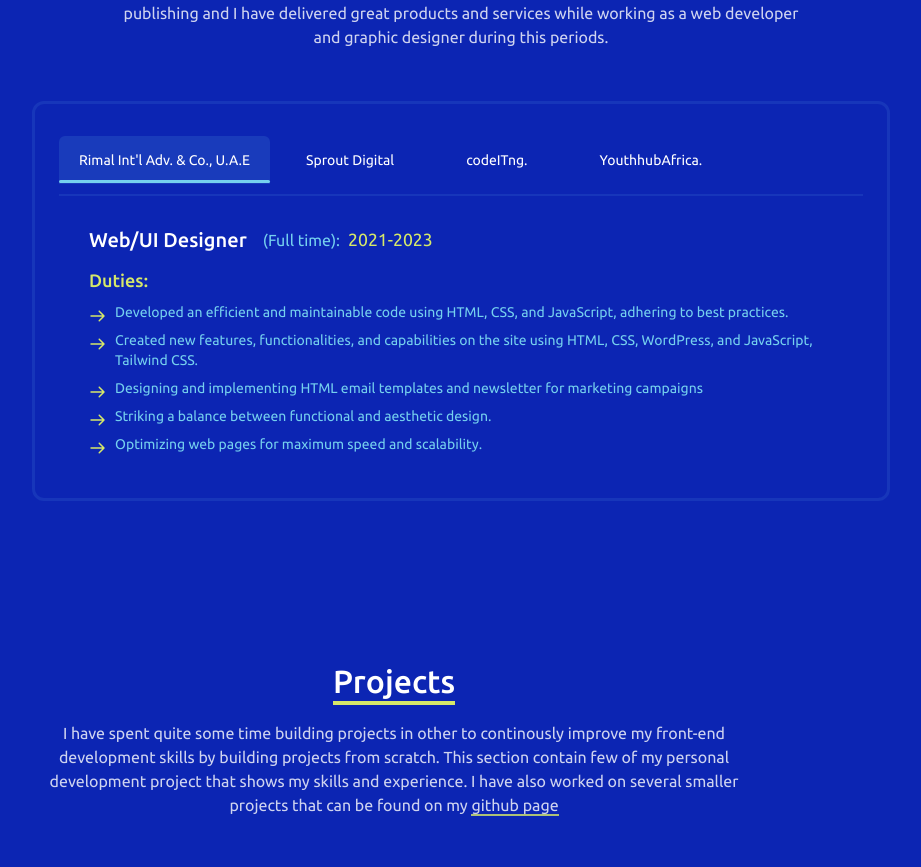
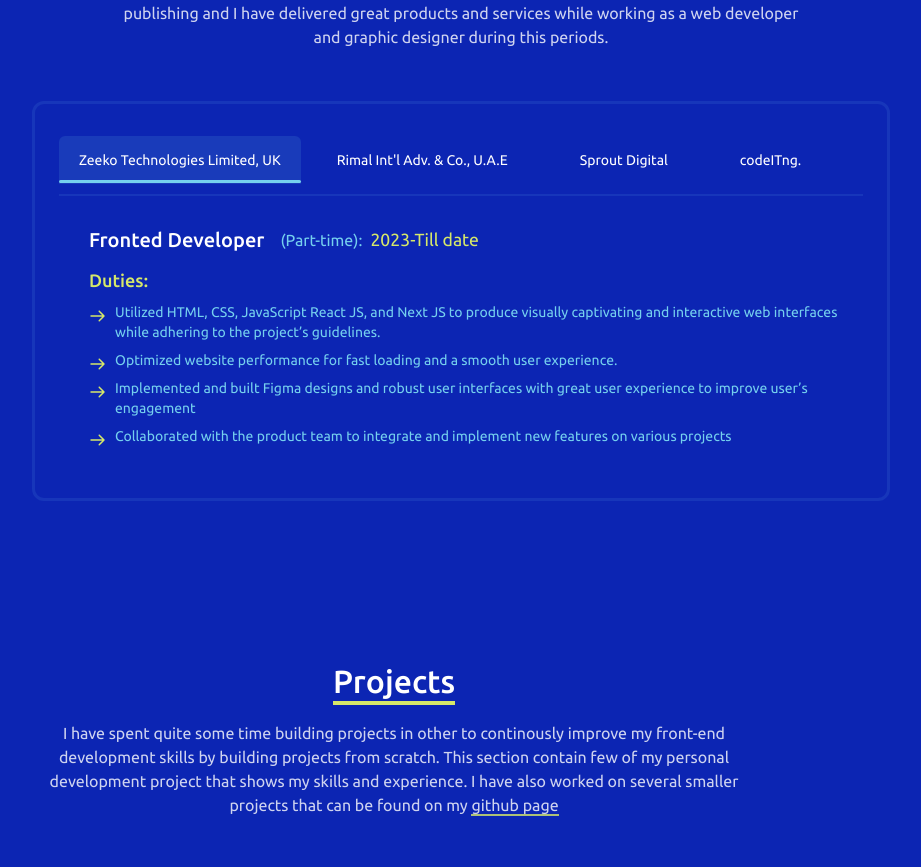
Before and after one commit to Teewaii/portfolioV3, a React (Create React App) app: page / in a window 1280 px wide. Shown: the part 1921-2788 px from the top of the page, without its empty margins (246-1167 px from the left). Built offline with nearby package versions, Linux system fonts and the light colour scheme; the HTML template or start-up script is replaced by a standard one; a web font is replaced by a local one.

Commit message:
Work experience update

```diff
--- a/package.json
+++ b/package.json
@@ -1,6 +1,6 @@
 {
   "homepage": "https://taiyeajimati.vercel.app/",
-  "name": "porfolio2",
+  "name": "porfolio",
   "version": "0.1.0",
   "private": true,
   "dependencies": {
--- a/src/components/btn/Btn.jsx
+++ b/src/components/btn/Btn.jsx
@@ -7,10 +7,10 @@
         <Link
           to="project"
           className="flex flex-row-reverse  group text-[20px] relative text-[white] gap-2 md:gap-3 items-center rounded-[10px] py-[14px] border-2
-      px-[15px] md:text-[25px] md:py-[20px] md:px-[40px] lg:text-[20px] lg:py-[10px] lg:px-[20px] 2xl:py-[12px] 2xl:px-[20px] font-medium overflow-hidden hover:ease-in-out
+      px-[15px] md:text-[18px] md:py-[20px] md:px-[30px] lg:text-[20px] lg:py-[10px] lg:px-[20px] 2xl:py-[12px] 2xl:px-[20px] font-medium overflow-hidden hover:ease-in-out
       hover:border-0 hover:bg-green duration-500 bg-transparent hover:text-primary"
         >
-          <span className="animate-pulse -rotate-45 group-hover:rotate-0 w-[20px] h-[25px] md:w-[30px] md:h-[35px] lg:w-[20px] lg:h-[25px]">
+          <span className="animate-pulse -rotate-45 group-hover:rotate-0 w-[20px] h-[25px] md:w-[20px] md:h-[25px] lg:w-[20px] lg:h-[25px]">
             <svg
               width="100%"
               height="100%"
--- a/src/components/experience/work.json
+++ b/src/components/experience/work.json
@@ -1,6 +1,19 @@
 [
   {
     "id": 1,
+    "company": "Zeeko Technologies Limited, UK",
+    "title": "Fronted Developer",
+    "type": "Part-time",
+    "year": "2023-Till date",
+    "desc": [
+      "Utilized HTML, CSS, JavaScript React JS, and Next JS to produce visually captivating and interactive web interfaces while adhering to the project’s guidelines.",
+      "Optimized website performance for fast loading and a smooth user experience.",
+      "Implemented and built Figma designs and robust user interfaces with great user experience to improve user’s engagement",
+      "Collaborated with the product team to integrate and implement new features on various projects"
+    ]
+  },
+  {
+    "id": 2,
     "company": "Rimal Int'l Adv. & Co., U.A.E",
     "title": "Web/UI Designer",
     "type": "Full time",
@@ -8,13 +21,13 @@
     "desc": [
       "Developed an efficient and maintainable code using HTML, CSS, and JavaScript, adhering to best practices.",
       "Created new features, functionalities, and capabilities on the site using HTML, CSS, WordPress, and JavaScript, Tailwind CSS.",
-      "Designing and implementing HTML email templates and newsletter for marketing campaigns",
-      "Striking a balance between functional and aesthetic design.",
-      "Optimizing web pages for maximum speed and scalability."
+      "Designed and implemented HTML email templates and newsletter for marketing campaigns",
+      "Striked a balance between functional and aesthetic design.",
+      "Optimized web pages for maximum speed and scalability."
     ]
   },
   {
-    "id": 2,
+    "id": 3,
     "company": "Sprout Digital",
     "title": "Web/UI Developer",
     "type": "Full time",
@@ -32,7 +45,7 @@
   },
 
   {
-    "id": 3,
+    "id": 4,
     "company": "codeITng.",
     "title": "Instructional Facilitator ",
     "type": "Volunteered",
@@ -43,7 +56,7 @@
     ]
   },
   {
-    "id": 4,
+    "id": 5,
     "company": "YouthhubAfrica.",
     "title": "Creative Designer - ",
     "type": "Volunteered",
--- a/src/components/hero/Hero.jsx
+++ b/src/components/hero/Hero.jsx
@@ -32,7 +32,7 @@
             initial={{ x: 10, opacity: 0.3 }}
             whileInView={{ x: 0, opacity: 1 }}
             transition={{ duration: 1 }}
-            className="header font-700 text-[white] text-left mb-2 leading-10 tracking-normal sm:text-5xl sm:leading-[60px] lg:text-3xl w-[100%] lg:leading-[60px] xl:text-5xl xl:leading-[65px] xl:max-w-[75%] 2xl:max-w-[70%] 2xl:text-7xl 2xl:leading-[90px]"
+            className="header font-700 text-[white] text-left mb-2 leading-10 tracking-normal sm:text-5xl sm:leading-[60px] lg:text-3xl w-[100%] lg:leading-[60px] xl:text-5xl xl:leading-[65px] xl:max-w-[75%] 2xl:max-w-[70%] 2xl:text-[5rem] 2xl:leading-[90px]"
           >
             I <span className="text-green">Design</span> &{" "}
             <span className="text-green">Build</span>
```
